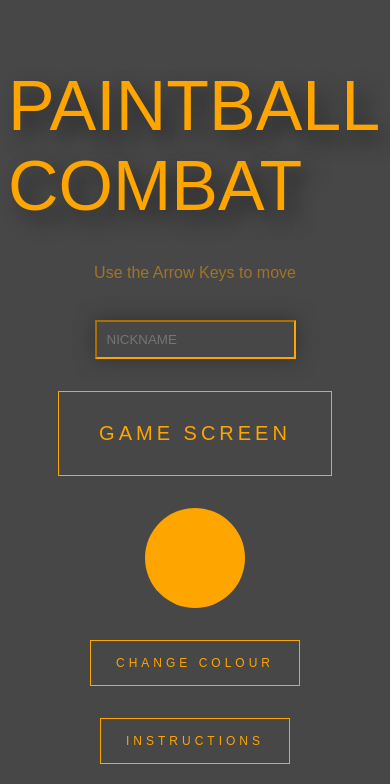
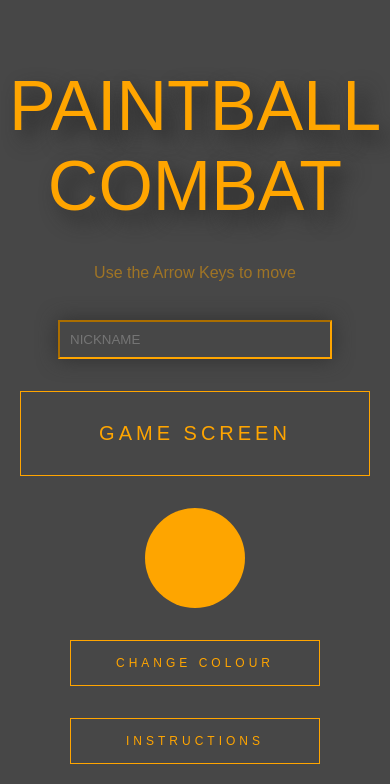
Before and after one commit to calumjs1/Web-Programming, a plain HTML site: page StartPage.html in a window 390 px wide. Drawn offline with Linux system fonts and the light colour scheme; files whose address does not match are found by name.

Commit message:
Making title responsive and buttons the same size

```diff
--- a/StartPage.css
+++ b/StartPage.css
@@ -4,6 +4,10 @@ h1 {
 	font-size: 70px;
 	text-transform: uppercase;
 	text-shadow: 10px 10px 20px #242424;
+}
+
+.Heading{
+	text-align: center;
 }
 
 
@@ -96,6 +100,7 @@ input {
 	border-color: #FFA500;
 	background-color: #474747;
 	box-shadow: 0px 0px 20px 0px #303030;
+	width: 250px;
 }
 
 #button1 {
@@ -109,9 +114,9 @@ input {
 	text-transform: uppercase;
 	text-decoration: none;
 	font-family: "Arial";
-
 	letter-spacing: 4px;
 	outline: none;
+	width: 350px;
 }
 
 #button1:hover {
@@ -135,6 +140,7 @@ input {
 	font-family: "Arial";
 	letter-spacing: 4px;
 	outline: none;
+	width: 250px;
 }
 
 #button2:hover {
@@ -158,6 +164,7 @@ input {
 	font-family: "Arial";
 	letter-spacing: 4px;
 	outline: none;
+	width: 250px;
 }
 
 
--- a/StartPage.html
+++ b/StartPage.html
@@ -8,8 +8,9 @@
 <body>
 
 	<section id="body">
+		<div class="Heading">
 		<h1>Paintball Combat</h1>
-
+</div>
 		<!--rolling text animation -->
 		<div class="word">
 			<span> Welcome to Paintball Combat</span>
```
